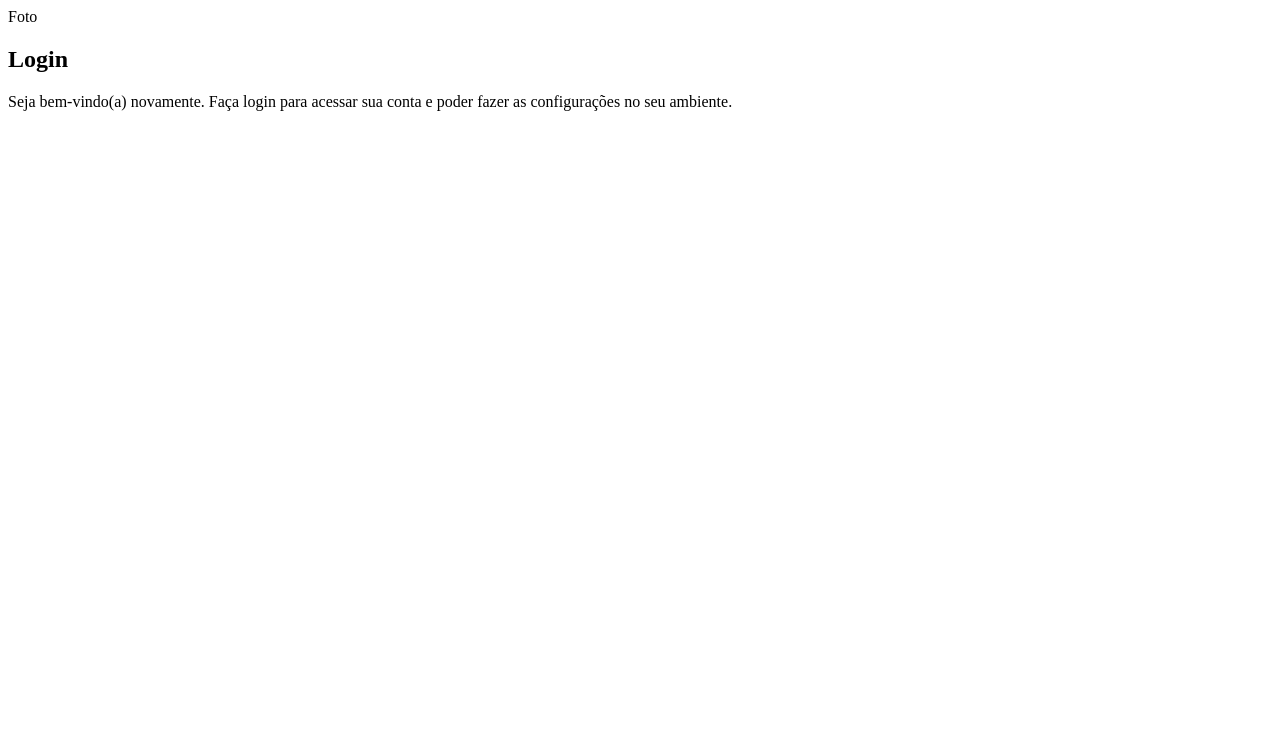
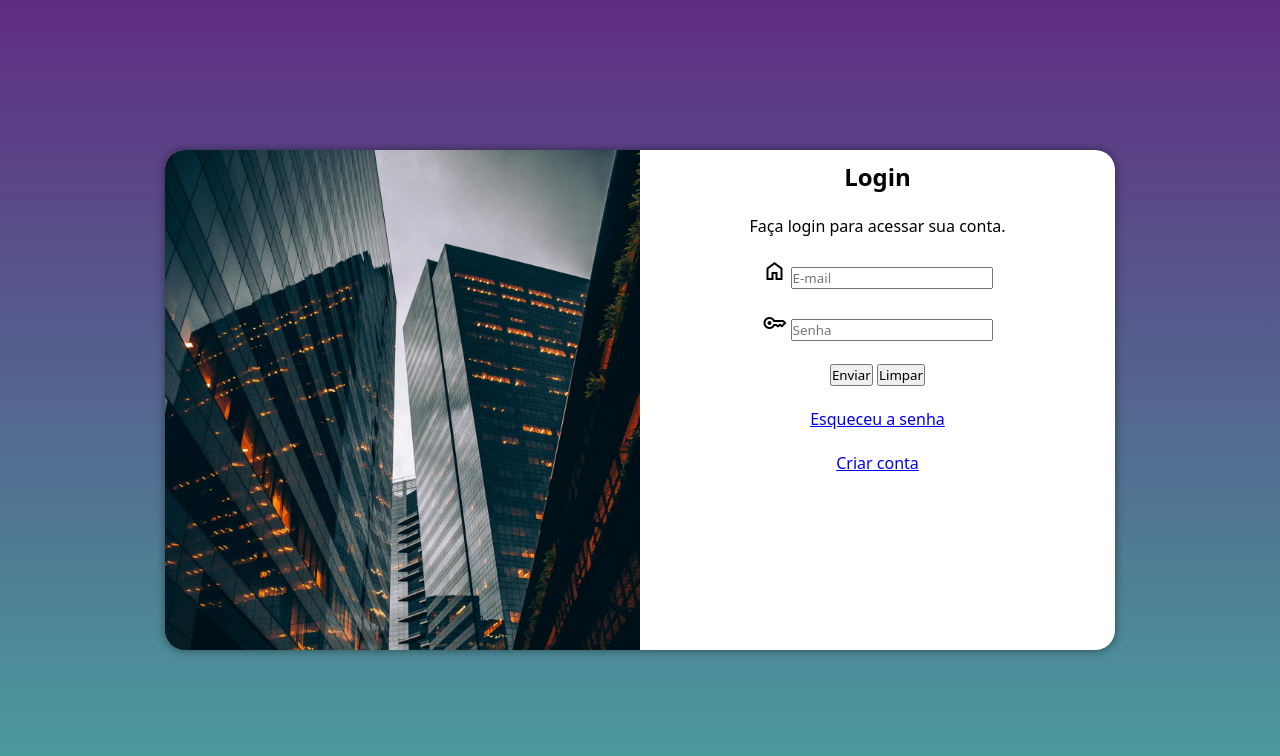
Before and after one commit to arthuraguiar24/projeto-login, a plain HTML site: page index.html in a window 1280 px wide. Drawn offline with nearby package versions, Linux system fonts and the light colour scheme.

Commit message:
media query

```diff
--- /dev/null
+++ b/estilos/media-query.css
@@ -0,0 +1,43 @@
+@charset "UTF-8";
+
+@media screen and (min-width: 768px) and (max-width: 992px) {
+    body {
+        background-image: linear-gradient(to top, #49a09d, #5f2c82);
+    }
+
+    section#login {
+        width: 80vw;
+    }
+
+    section#login > div#imagem {
+        float: left;
+        width: 30%;
+        height: 100%;
+    }
+
+    section#login > div#formulario {
+        float: right;
+        width: 70%;
+    }
+}
+
+@media screen and (min-width: 992px){
+    body {
+        background-image: linear-gradient(to top, #49a09d, #5f2c82);
+    }
+
+    section#login {
+        width: 950px;
+    }
+
+    section#login > div#imagem {
+        float: left;
+        width: 50%;
+        height: 100%;
+    }
+
+    section#login > div#formulario {
+        float: right;
+        width: 50%;
+    }
+}
--- a/estilos/style.css
+++ b/estilos/style.css
@@ -4,3 +4,60 @@
     Verde: #49a09d
     Lilás: #5f2c82
 */
+
+* {
+    font-family: system-ui, -apple-system, BlinkMacSystemFont, 'Segoe UI', Roboto, Oxygen, Ubuntu, Cantarell, 'Open Sans', 'Helvetica Neue', sans-serif;
+    margin: 0px;
+    padding: 0px;
+    box-sizing: border-box;
+}
+
+html, body {
+    height: 100vh;
+    width: 100vw;
+    background-color: #5f2c82;
+}
+
+main {
+    position: relative;
+    height: 100vh;
+    width: 100vw;
+}
+
+section#login {
+    position: absolute;
+    top: 50%;
+    left: 50%;
+    transform: translate(-50%, -50%);
+    overflow: hidden; /* Tudo fora da borda fica escondido */
+
+    background-color: white;
+    width: 250px;
+    height: 500px;
+    border-radius: 20px;
+    box-shadow: 0px 0px 10px rgba(0, 0, 0, 0.450);
+
+    transition: width 0.3s, height 0.3s;
+    transition-timing-function: ease;
+}
+
+section#login > div#imagem {
+    display: block;
+    background: #5f2c82 url(../imagens/predio.jpg) no-repeat;
+    background-size: cover;
+    background-position: left top;
+    height: 200px;
+}
+
+section#login > div#formulario {
+    display: block;
+    padding: 10px;
+}
+
+main h1 {
+    text-align: center;
+}
+
+main p {
+    text-align: center;
+}
--- a/index.html
+++ b/index.html
@@ -4,19 +4,34 @@
     <meta charset="UTF-8">
     <meta name="viewport" content="width=device-width, initial-scale=1.0">
     <title>Login</title>
+    <link href="https://fonts.googleapis.com/css2?family=Material+Symbols+Outlined" rel="stylesheet" />
     <link rel="stylesheet" href="estilos/style.css">
+    <link rel="stylesheet" href="estilos/media-query.css">
 </head>
 <body>
     <main>
-        <section id="Login">
+        <section id="login">
             <div id="imagem">
-                Foto
+
             </div>
             <div id="formulario">
-                <h1>Login</h1>
-                <p>Seja bem-vindo(a) novamente. Faça login para acessar sua conta e poder fazer as configurações no seu ambiente.</p>
+                <h1>Login</h1> <br>
+                <p>Faça login para acessar sua conta.</p> <br>
                 <form action="login.php" method="post">
-
+                    <p>
+                        <label for="email"><span class="material-symbols-outlined">home</span></label>
+                        <input type="email" name="email" id="email" required placeholder="E-mail" autocomplete="email">
+                    </p><br>
+                    <p>
+                        <label for="sen"><span class="material-symbols-outlined">Key</span></label>
+                        <input type="password" name="sen" id="sen" required minlength="8" maxlength="20" placeholder="Senha" autocomplete="current-password">
+                    </p><br>
+                    <p>
+                        <input type="submit" value="Enviar">
+                        <input type="reset" value="Limpar">
+                    </p> <br>
+                    <p><a href="#">Esqueceu a senha</a></p> <br>
+                    <p><a href="#">Criar conta</a></p>
                 </form>
             </div>
         </section>
```
